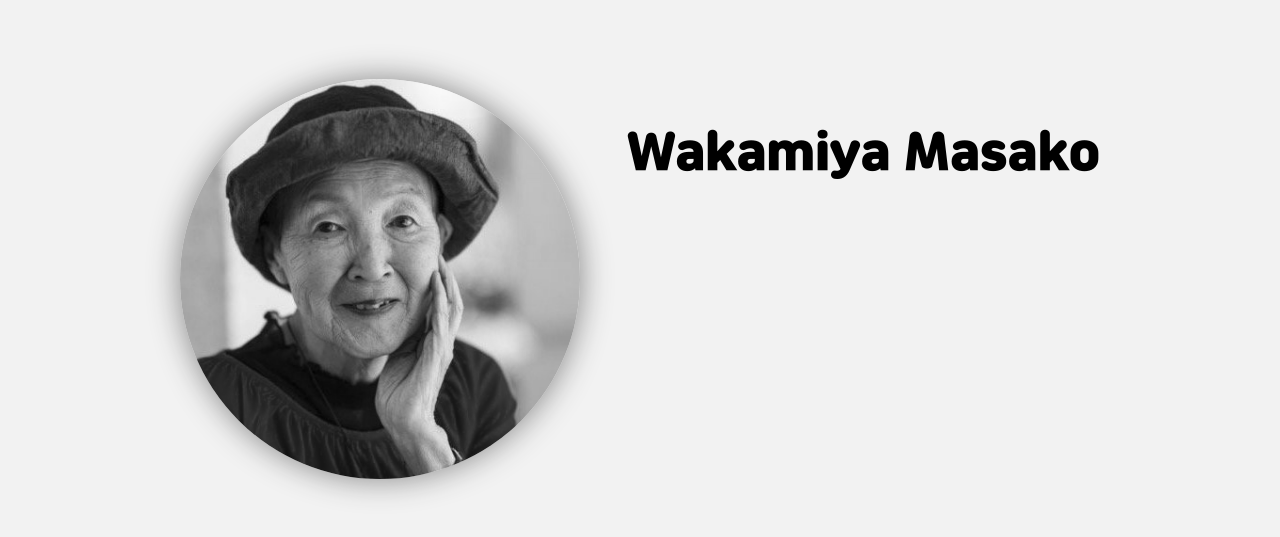
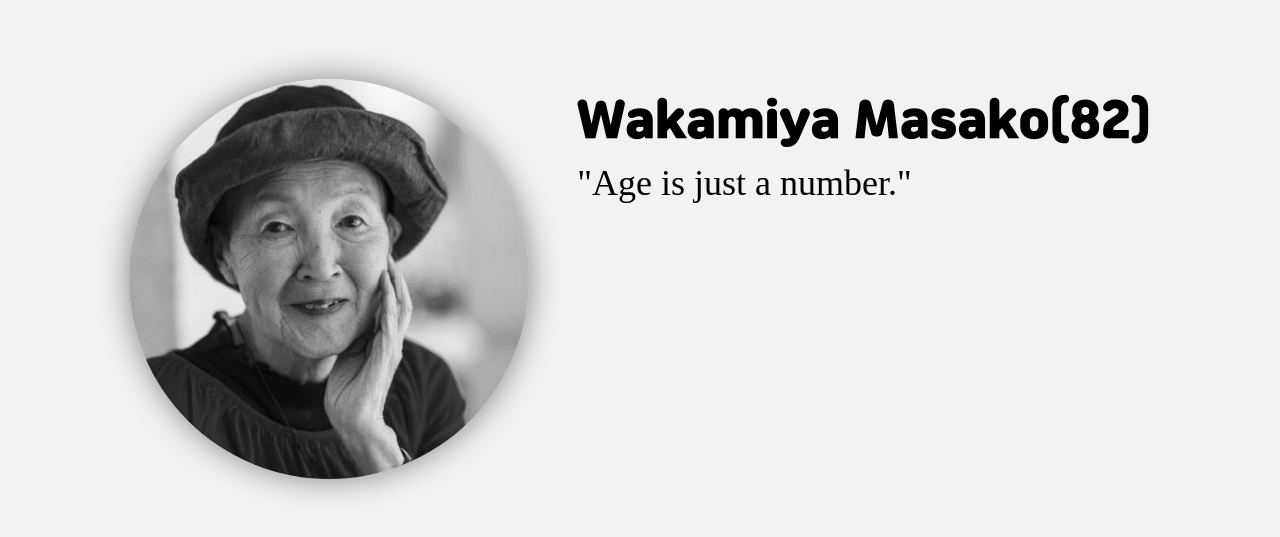
Before and after one commit to min-minnn/Introduce-role-model, a React (Create React App) app: page / in a window 1280 px wide. Shown: the part 121-658 px from the top of the page. Built offline with nearby package versions, Linux system fonts and the light colour scheme; a web font is replaced by a local one.

Commit message:
Added content

```diff
--- a/package.json
+++ b/package.json
@@ -9,6 +9,7 @@
     "react": "^17.0.2",
     "react-dom": "^17.0.2",
     "react-scripts": "4.0.3",
+    "styled-components": "^5.3.0",
     "web-vitals": "^1.0.1"
   },
   "scripts": {
--- a/src/components/Main.js
+++ b/src/components/Main.js
@@ -26,6 +26,13 @@ const IntroduceWrapper = styled.div`
 const Name = styled.p`
   font-family: 'yg-jalnan';
   font-size: 3rem;
+  margin: 1rem 0;
+`;
+
+const Moto = styled.p`
+  font-family: 'kr-French';
+  font-size: 2.25rem;
+  margin: 0;
 `;
 
 function Main() {
@@ -33,7 +40,8 @@ function Main() {
     <Wrapper>
       <Photo src={masako} />
       <IntroduceWrapper>
-        <Name>Wakamiya Masako</Name>
+        <Name>Wakamiya Masako(82)</Name>
+        <Moto>"Age is just a number."</Moto>
       </IntroduceWrapper>
     </Wrapper>
   )
```
Also changed, not shown: 1 other file (tests, documents, lock files or other folders).
